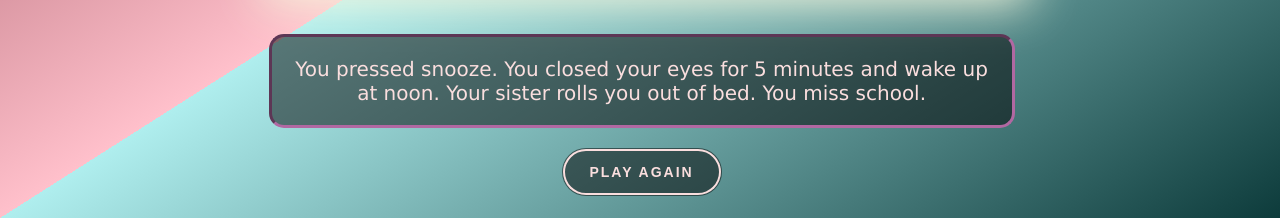
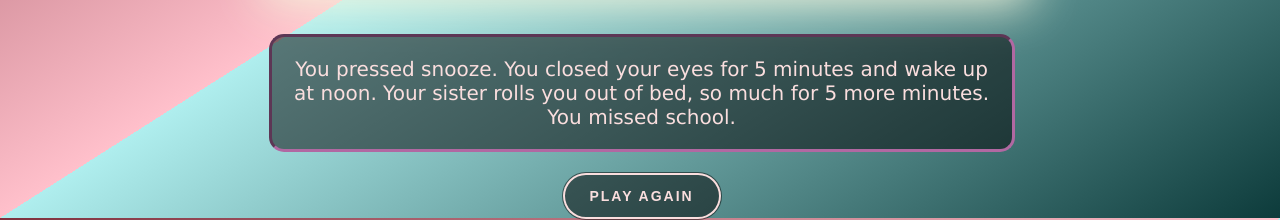
Before and after one commit to Girthstorm/YounathanAGroupCYOAwithStyles, a plain HTML site: page Pages/page3.html in a window 1280 px wide. Shown: the part 596-816 px from the top of the page. Drawn offline with Linux system fonts and the light colour scheme.

Commit message:
Text updates

```diff
--- a/Pages/page3.html
+++ b/Pages/page3.html
@@ -14,7 +14,7 @@
 <br>
 <br>
     <div class="bodyText myDiv">
-        You pressed snooze. You closed your eyes for 5 minutes and wake up at noon. Your sister rolls you out of bed. You miss school.
+        You pressed snooze. You closed your eyes for 5 minutes and wake up at noon. Your sister rolls you out of bed, so much for 5 more minutes. You missed school.
     </div>
 
     <div class="btnspg2">
```
